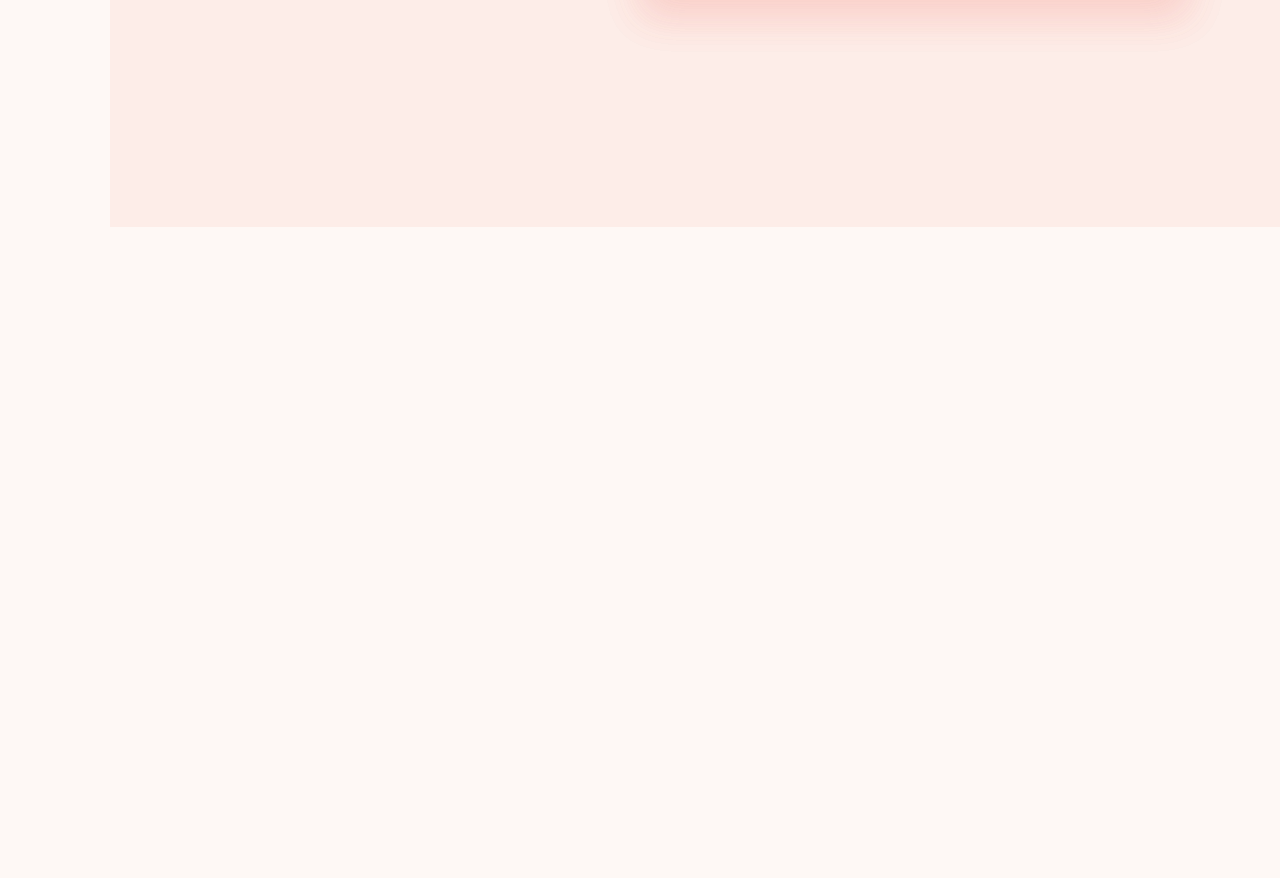
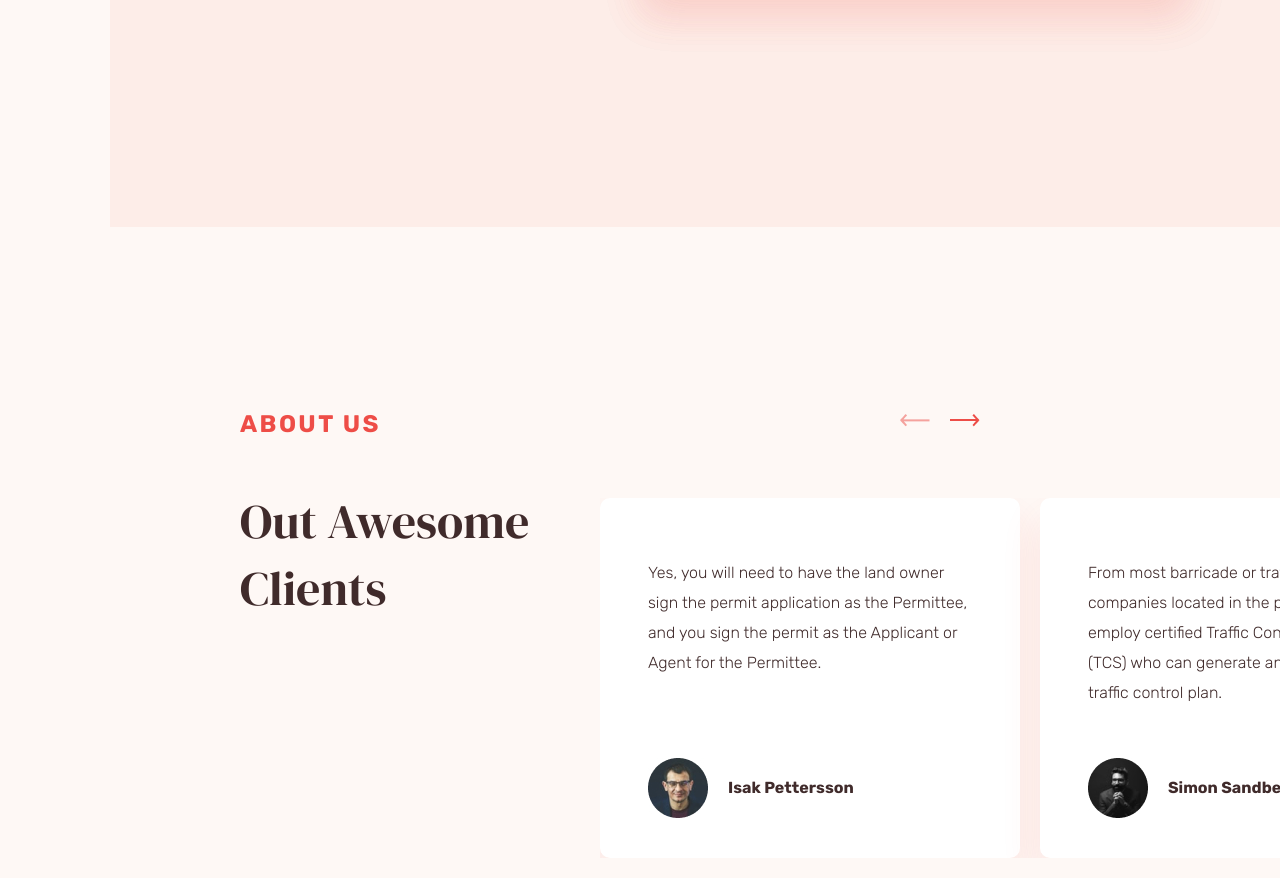
Before and after one commit to Tiutiunnyk-Liliia/trafico, a website: page app/index.html in a window 1280 px wide. Shown: the part 3889-4767 px from the top of the page. Before the commit the page ends 4116 px from the top, so only its background shows below. Drawn offline with nearby package versions, Linux system fonts and the light colour scheme.

Commit message:
Start to developing section "about" media version

```diff
--- a/app/index.html
+++ b/app/index.html
@@ -123,51 +123,51 @@
     </div>
 </section>
 
-<!--<section class="about">-->
-<!--    <div class="about__info">-->
-<!--        <div class="about__title title">ABOUT US</div>-->
-<!--        <div class="about__bigTitle">Out Awesome Clients</div>-->
-<!--    </div>-->
-<!--    <div class="about__slider slider">-->
-<!--        <div class="slider__item">-->
-<!--            <div class="slider__inner">-->
-<!--            <div class="slider__text">-->
-<!--                Yes, you will need to have the land owner sign the permit application-->
-<!--                as the Permittee, and you sign the permit as the Applicant or Agent for the Permittee.-->
-<!--            </div>-->
-<!--            <div class="slider__people">-->
-<!--                <div class="slider__people-img"><img src="img/people-1.jpg" alt=""></div>-->
-<!--                <div class="slider__people-name">Isak Pettersson</div>-->
-<!--            </div>-->
-<!--            </div>-->
-<!--        </div>-->
-<!--        <div class="slider__item">-->
-<!--            <div class="slider__inner">-->
-<!--            <div class="slider__text">-->
-<!--                From most barricade or traffic control companies located in the phone book.-->
-<!--                They employ certified Traffic Control Supervisors (TCS) who can generate and-->
-<!--                certify the traffic control plan.-->
-<!--            </div>-->
-<!--            <div class="slider__people">-->
-<!--                <div class="slider__people-img"><img src="img/people-2.jpg" alt=""></div>-->
-<!--                <div class="slider__people-name">Simon Sandberg</div>-->
-<!--            </div>-->
-<!--            </div>-->
-<!--        </div>-->
-<!--        <div class="slider__item">-->
-<!--            <div class="slider__inner">-->
-<!--            <div class="slider__text">-->
-<!--                An A-Line, or access restriction deed is a property right that has been-->
-<!--                obtained by CDOT for the sole purpose of prohibiting direct-->
-<!--            </div>-->
-<!--            <div class="slider__people">-->
-<!--                <div class="slider__people-img"><img src="img/people-3.jpg" alt=""></div>-->
-<!--                <div class="slider__people-name">Isak Pettersson</div>-->
-<!--            </div>-->
-<!--            </div>-->
-<!--        </div>-->
-<!--    </div>-->
-<!--</section>-->
+<section class="about">
+    <div class="about__info">
+        <div class="about__title title">ABOUT US</div>
+        <div class="about__bigTitle">Out Awesome Clients</div>
+    </div>
+    <div class="about__slider slider">
+        <div class="slider__item">
+            <div class="slider__inner">
+            <div class="slider__text">
+                Yes, you will need to have the land owner sign the permit application
+                as the Permittee, and you sign the permit as the Applicant or Agent for the Permittee.
+            </div>
+            <div class="slider__people">
+                <div class="slider__people-img"><img src="img/people-1.jpg" alt=""></div>
+                <div class="slider__people-name">Isak Pettersson</div>
+            </div>
+            </div>
+        </div>
+        <div class="slider__item">
+            <div class="slider__inner">
+            <div class="slider__text">
+                From most barricade or traffic control companies located in the phone book.
+                They employ certified Traffic Control Supervisors (TCS) who can generate and
+                certify the traffic control plan.
+            </div>
+            <div class="slider__people">
+                <div class="slider__people-img"><img src="img/people-2.jpg" alt=""></div>
+                <div class="slider__people-name">Simon Sandberg</div>
+            </div>
+            </div>
+        </div>
+        <div class="slider__item">
+            <div class="slider__inner">
+            <div class="slider__text">
+                An A-Line, or access restriction deed is a property right that has been
+                obtained by CDOT for the sole purpose of prohibiting direct
+            </div>
+            <div class="slider__people">
+                <div class="slider__people-img"><img src="img/people-3.jpg" alt=""></div>
+                <div class="slider__people-name">Isak Pettersson</div>
+            </div>
+            </div>
+        </div>
+    </div>
+</section>
 
 
 <!--<footer class="footer">-->
```
